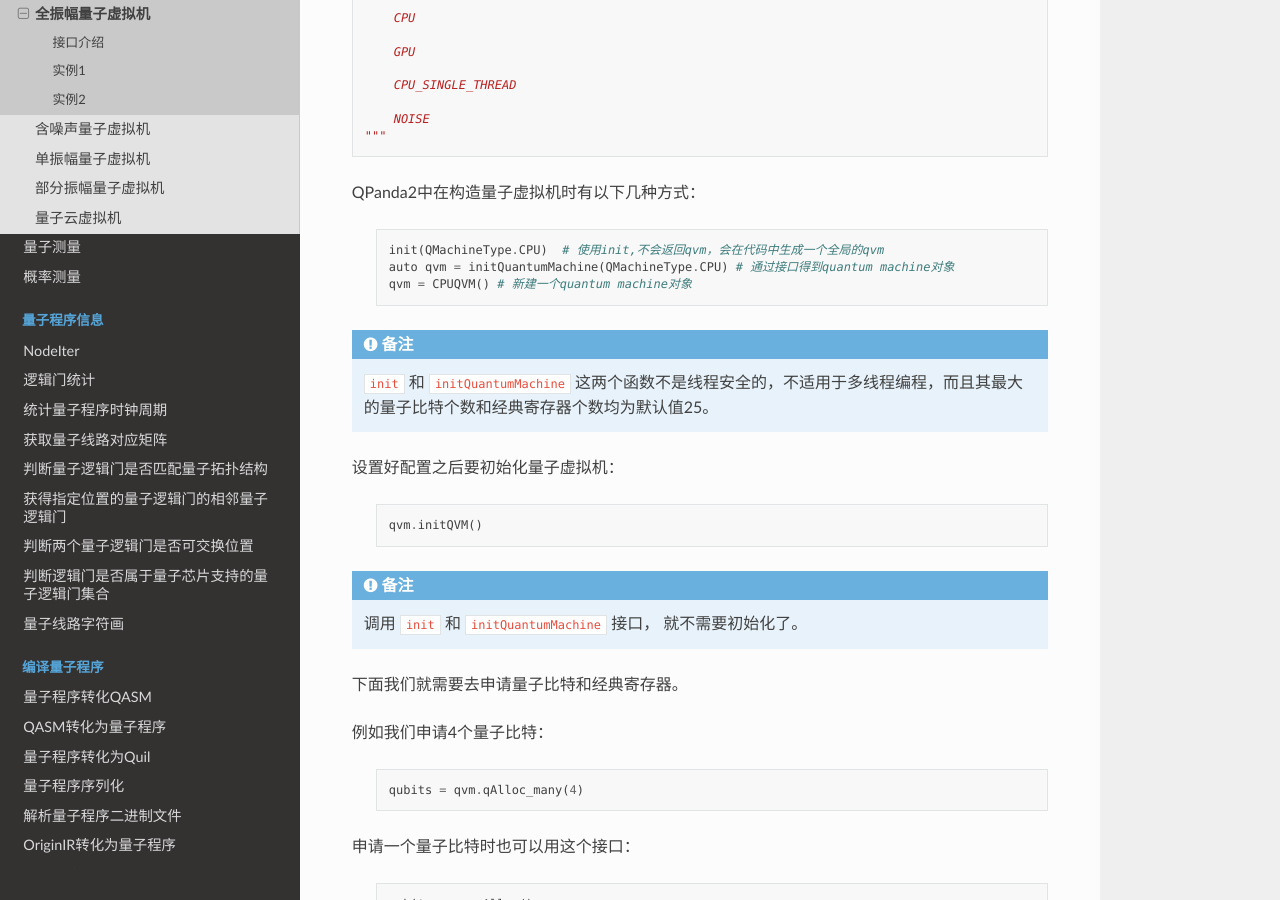
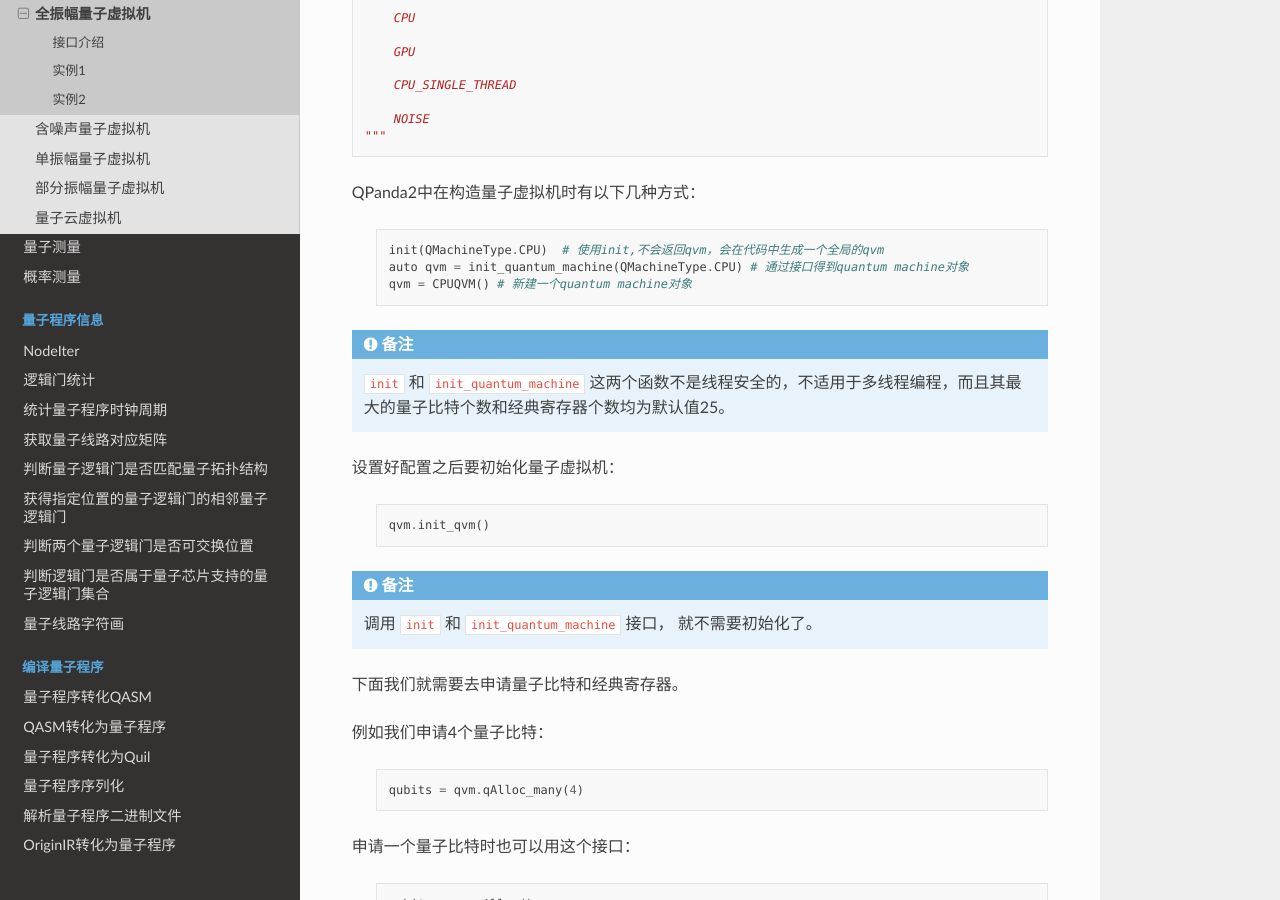
Before and after one commit to OriginQ/pyQPanda-Toturial, a Sphinx documentation site: the page built from source/FullAmplitude.rst, in a window 1280 px wide and 900 px high, scrolled down 417 px. Built offline with Sphinx 7.4.7 and the Read the Docs theme 2.0.0, drawn with Linux system fonts in a browser that asks for light colours; pages that are not in the unit, such as notebooks, are missing from menus.

Commit message:
<fix> update

```diff
--- a/source/FullAmplitude.rst
+++ b/source/FullAmplitude.rst
@@ -30,18 +30,18 @@ QPanda2中在构造量子虚拟机时有以下几种方式：
     .. code-block:: python
 
         init(QMachineType.CPU)  # 使用init,不会返回qvm，会在代码中生成一个全局的qvm
-        auto qvm = initQuantumMachine(QMachineType.CPU) # 通过接口得到quantum machine对象
+        auto qvm = init_quantum_machine(QMachineType.CPU) # 通过接口得到quantum machine对象
         qvm = CPUQVM() # 新建一个quantum machine对象
 
-.. note:: ``init`` 和 ``initQuantumMachine`` 这两个函数不是线程安全的，不适用于多线程编程，而且其最大的量子比特个数和经典寄存器个数均为默认值25。
+.. note:: ``init`` 和 ``init_quantum_machine`` 这两个函数不是线程安全的，不适用于多线程编程，而且其最大的量子比特个数和经典寄存器个数均为默认值25。
 
 设置好配置之后要初始化量子虚拟机：
 
     .. code-block:: python
 
-        qvm.initQVM()
+        qvm.init_qvm()
 
-.. note:: 调用 ``init`` 和 ``initQuantumMachine`` 接口， 就不需要初始化了。
+.. note:: 调用 ``init`` 和 ``init_quantum_machine`` 接口， 就不需要初始化了。
 
 下面我们就需要去申请量子比特和经典寄存器。
 
--- a/source/QProgClockCycle.rst
+++ b/source/QProgClockCycle.rst
@@ -53,8 +53,7 @@
     .. code-block:: python
 
         from pyqpanda import *
-
-        PI = 3.1415926
+        import numpy as np
 
         if __name__ == "__main__":
             qvm = init_quantum_machine(QMachineType.CPU)
@@ -64,7 +63,7 @@
             # 构建量子程序
             prog = QProg()
             prog.insert(H(qubits[0])).insert(CNOT(qubits[0], qubits[1]))\
-                .insert(iSWAP(qubits[1], qubits[2])).insert(RX(qubits[3], PI / 4))
+                .insert(iSWAP(qubits[1], qubits[2])).insert(RX(qubits[3], np.pi / 4))
 
             # 统计量子程序时钟周期
             clock_cycle = get_qprog_clock_cycle(prog, qvm)
```
Also changed, not shown: source/PMeasure.rst (+8 -4 lines), source/QCircuit.rst (+0 -7 lines).
